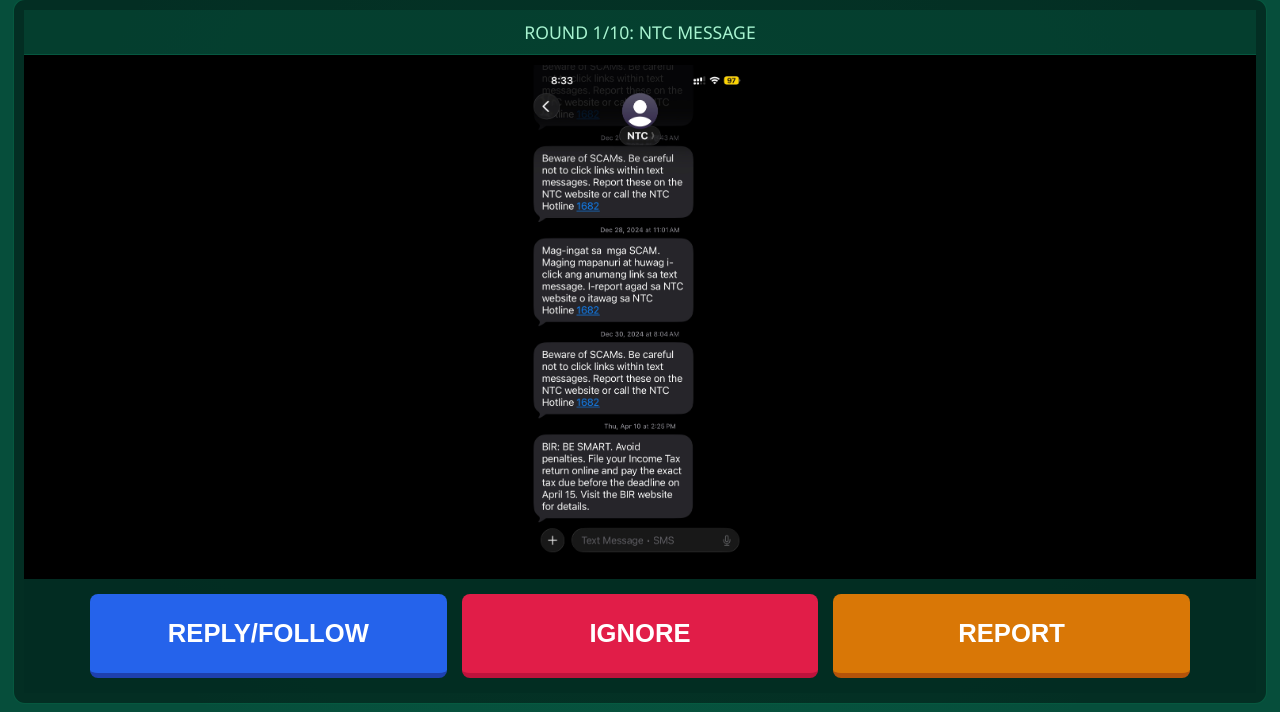
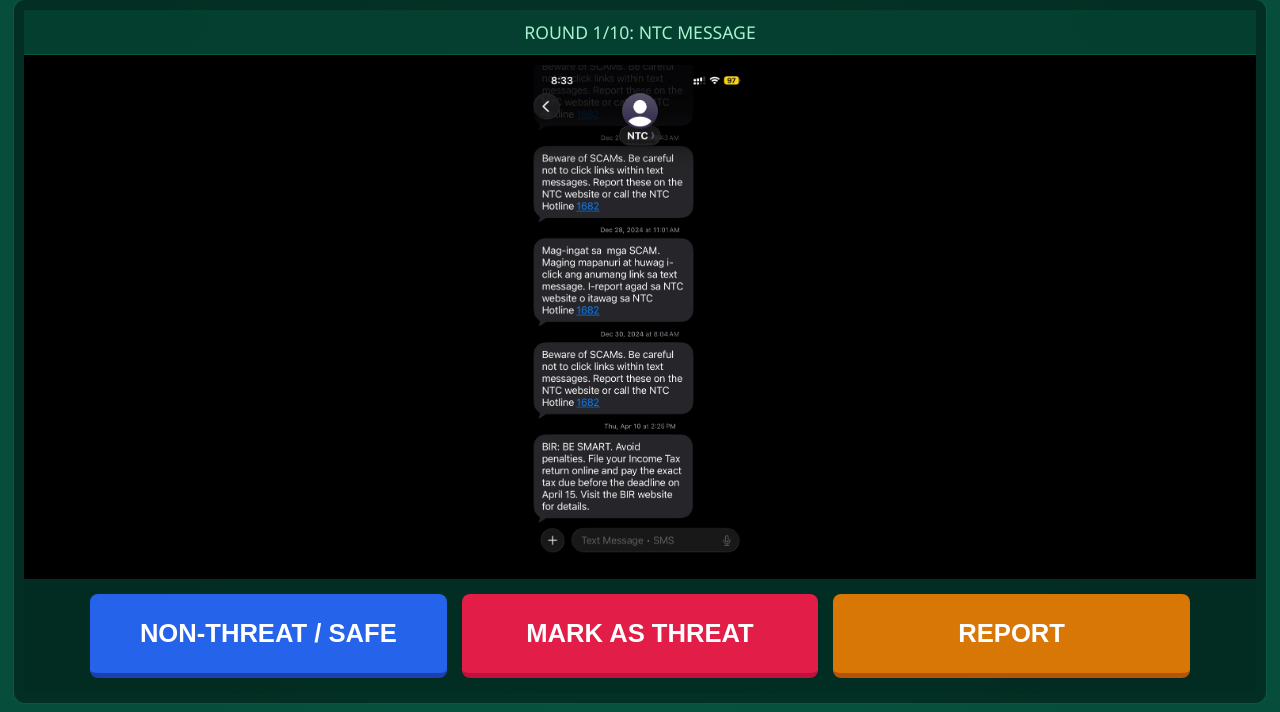
Before and after one commit to Shifty08/Digital-Vigilance-Trainer, a Django app: page /play/scam/ in a window 1280 px wide. Shown: the part 88-800 px from the top of the page. Run offline with Django 5.2, Linux system fonts and the light colour scheme; a user stored in the database is signed in; data comes from the database, SQL or seed files in the repository.

Commit message:
Standardize action choices to threat, non_threat, and report

```diff
--- a/trainer/models.py
+++ b/trainer/models.py
@@ -27,13 +27,9 @@ class Scenario(models.Model):
         default='easy'
     )
     ACTION_CHOICES = [
+        ('threat', 'Threat'),
+        ('non_threat', 'Non-Threat'),
         ('report', 'Report'),
-        ('ignore', 'Ignore'),
-        ('delete', 'Delete'),
-        ('fake', 'Fake'),
-        ('real', 'Real'),
-        ('click', 'Click'),
-        ('reply', 'Reply'),
     ]
     optimal_action = models.CharField(
         max_length=20,
--- a/trainer/templates/trainer/play.html
+++ b/trainer/templates/trainer/play.html
@@ -188,24 +188,22 @@
                             <input type="hidden" name="time_taken" id="time_taken" value="0">
 
                             <div class="action-grid">
-                        <!-- SAFE / VULNERABLE BUTTON -->
-                        <button type="submit" name="choice"
-                                value="{% if category == 'scam' %}reply{% elif category == 'phishing' %}click{% else %}real{% endif %}"
-                                class="action-btn btn-safe">
-                            {% if category == 'scam' %}REPLY/FOLLOW{% elif category == 'phishing' %}CLICK{% else %}REAL{% endif %}
+                                <!-- NON-THREAT / SAFE BUTTON -->
+                                <button type="submit" name="choice" value="non_threat" class="action-btn btn-safe">
+                                    NON-THREAT / SAFE
                                 </button>
 
-                        <!-- DANGER / IGNORE BUTTON -->
-                        <button type="submit" name="choice"
-                                value="{% if category == 'scam' %}ignore{% elif category == 'phishing' %}delete{% else %}fake{% endif %}"
-                                class="action-btn btn-danger">
-                            {% if category == 'scam' %}IGNORE{% elif category == 'phishing' %}DELETE{% else %}FAKE{% endif %}
+                                <!-- THREAT BUTTON -->
+                                <button type="submit" name="choice" value="threat" class="action-btn btn-danger">
+                                    MARK AS THREAT
                                 </button>
 
                                 <!-- REPORT BUTTON -->
                                 <button type="submit" name="choice" value="report" class="action-btn btn-report">
                                     REPORT
                                 </button>
+                            </div>
+                        </form>
                     </div>
                 </form>
             </div>
--- a/trainer/views.py
+++ b/trainer/views.py
@@ -257,7 +257,7 @@ def play_game(request, category, difficulty='easy'):
         }
         base_points = difficulty_base.get(difficulty, 100)
 
-        defensive_actions = ['ignore', 'delete', 'fake', 'report']
+        defensive_actions = ['report', 'threat']
 
 
         if user_choice == "Timeout" or choice_lower == "timeout":
@@ -270,7 +270,7 @@ def play_game(request, category, difficulty='easy'):
 
             if time_taken < 1.5:
                 round_score = int(base_points * 0.5)
-                pace_note = "TOO FAST:guessing detected. Slow down for full points!"
+                pace_note = "TOO FAST: System 1 guessing detected. Slow down for full points!"
             else:
                 time_penalty = int(time_taken) * 2
                 round_score = max(base_points - time_penalty, int(base_points * 0.7))
@@ -457,8 +457,10 @@ def export_results_csv(request):
     response['Content-Disposition'] = 'attachment; filename="vigilance_results_export.csv"'
 
     writer = csv.writer(response)
+    # Write the header row
     writer.writerow(['Username', 'Category', 'Difficulty', 'Score'])
 
+    # Get all results, newest first
     results = GameResult.objects.all().order_by('-id')
 
     for result in results:
--- a/vigilance_project/settings.py
+++ b/vigilance_project/settings.py
@@ -133,7 +133,6 @@ STATICFILES_STORAGE = 'whitenoise.storage.CompressedManifestStaticFilesStorage'
 
 SECRET_KEY = os.environ.get('SECRET_KEY', '868e7fc7b547d7103f38e91c506dc1c0')
 
-# This line now correctly points to C:\Users\YourName\...\vigilance_project\media
 MEDIA_ROOT = os.path.join(BASE_DIR, 'media')
 MEDIA_URL = '/media/'
 LOGIN_URL = 'login'
```
Lines whose indentation alone changed are shown as unchanged.
